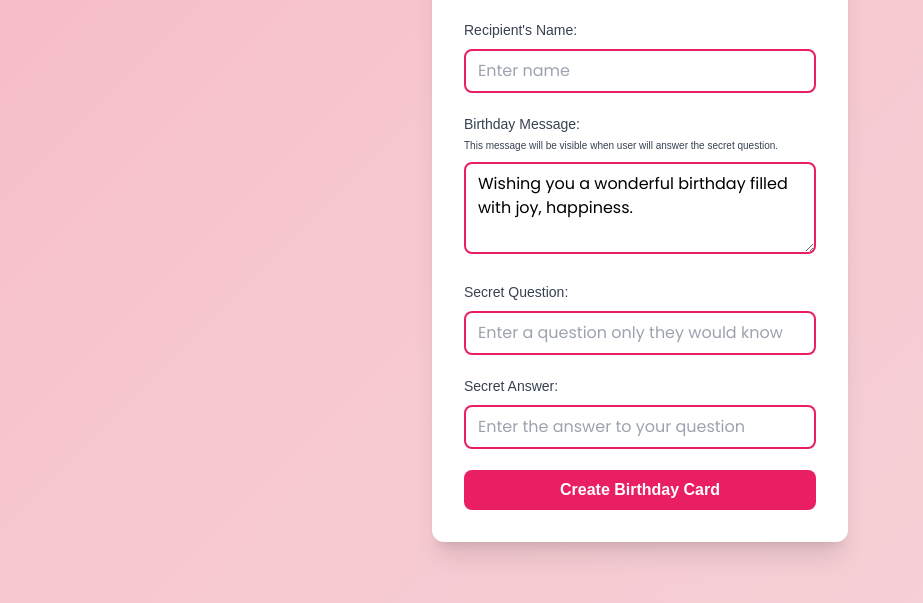
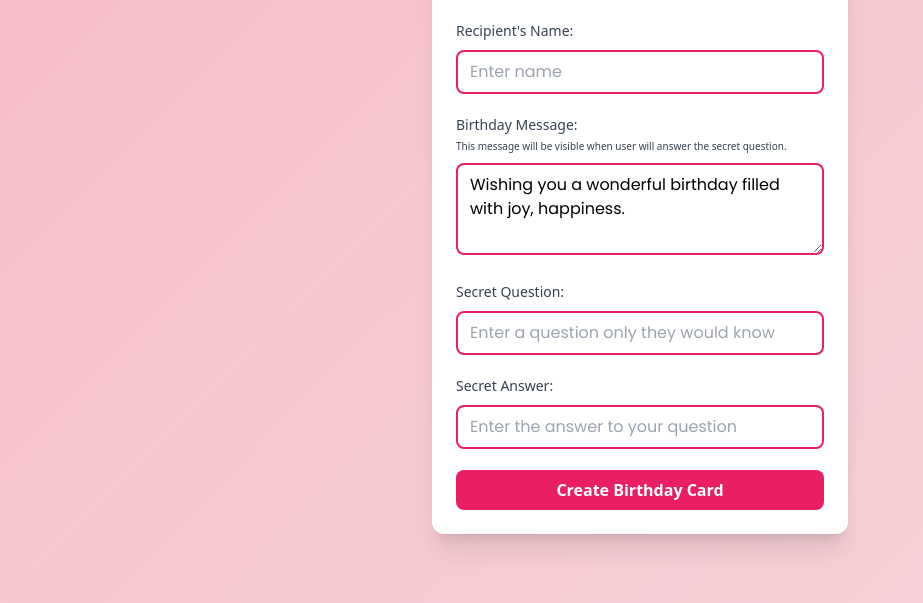
Before and after one commit to Sudhanshu934/birthday-special, a plain HTML site: page index.html in a window 1280 px wide. Shown: the part 197-800 px from the top of the page, without its empty margins (0-923 px from the left). Drawn offline with nearby package versions, Linux system fonts and the light colour scheme.

Commit message:
Update index.html

```diff
--- a/index.html
+++ b/index.html
@@ -2,7 +2,8 @@
 <html lang="en">
 <head>
     <meta charset="UTF-8">
-    <meta name="viewport" content="width=device-width, initial-scale=1.0">
+    <meta name="viewport" content="width=device-width, initial-scale=1">
+
     <link rel="icon" type="image/png" href="https://sudhanshu934.github.io/birthday-special/popper.png">
     <title>Interactive Birthday Card</title>
     <script src="https://cdn.tailwindcss.com"></script>
@@ -10,17 +11,7 @@
     <link href="https://fonts.googleapis.com/css2?family=Dancing+Script:wght@700&family=Pacifico&family=Poppins:wght@400;600;700&display=swap" rel="stylesheet">
     <style>
 
-      body {
-            display: flex;
-            flex-direction: column;
-            justify-content: center;
-            align-items: center;
-            min-height: 100vh;
-            margin: 0;
-            background: linear-gradient(135deg, #ffdde1, #ee9ca7);
-            overflow: hidden;
-            font-family: Arial, sans-serif;
-        }
+
 
         .envelope-container {
             position: relative;
@@ -669,8 +660,7 @@
       background: linear-gradient(135deg, #ffdde1, #ee9ca7, #f8c7d0, #f0e1e1); /* Your custom gradient colors */
       background-size: 400% 400%;
       animation: gradient 15s ease infinite;
-      height: 100vh;
-      margin: 0;
+
     }
 
     /* Keyframes for smooth gradient transition */
@@ -686,33 +676,6 @@
       }
     }
 
-/* CSS for the Initial Star Burst Effect */
-.burst-particle {
-    position: absolute;
-    pointer-events: none; /* So they don't interfere with clicks */
-    z-index: 15; /* Above envelope content but below modals */
-    opacity: 0; /* Start invisible */
-    /* Star shape using clip-path */
-    width: 18px;
-    height: 18px;
-    background-color: #ffd700; /* Gold */
-    clip-path: polygon(50% 0%, 61% 35%, 98% 35%, 68% 57%, 79% 91%, 50% 70%, 21% 91%, 32% 57%, 2% 35%, 39% 35%);
-}
-
-@keyframes starBurstAnimation {
-    0% {
-        opacity: 1;
-        transform: scale(0.3) rotate(0deg);
-    }
-    50% {
-        opacity: 0.8;
-        transform: scale(1.2) rotate(180deg);
-    }
-    100% {
-        opacity: 0;
-        transform: scale(0.5) rotate(360deg) translateY(-60px); /* Move upwards as it fades */
-    }
-}
 
 /* CSS for the Envelope Continuous Glow/Pulse Effect */
 .envelope-container.glowing {
@@ -738,33 +701,33 @@
 
     </style>
 </head>
-<body>
-    <div class="max-w-md w-full px-4">
+<body class="min-h-screen flex items-center justify-center bg-pink-100">
+    <div class="max-w-md w-full px-4 py-4">
         <!-- Welcome Screen -->
-        <div id="welcome-screen" class="p-6 md:p-8 mb-6 mt-6 rounded-xl shadow-xl bg-white">
+        <div id="welcome-screen" class="bg-white rounded-xl shadow-xl p-6 text-center">
             <h1 class="text-3xl font-bold birthday-title mb-4">Birthday Card Creator</h1>
             <p class="mb-6">Create a special birthday card with a secret message!</p>
 
             <div class="space-y-4">
                 <div>
                     <label for="recipient-name" class="block text-left text-sm font-medium text-gray-700 mb-1">Recipient's Name:</label>
-                    <input type="text" id="recipient-name" class="input-field text-base" placeholder="Enter name" value="">
+                    <input type="text" id="recipient-name" class="input-field" placeholder="Enter name" value="">
                 </div>
 
                 <div>
                     <label for="birthday-message" class="block text-left text-sm font-medium text-gray-700 mb-1">Birthday Message:</label>
                     <label for="birthday-message" class="block text-left text-[10px] font-extralight text-gray-700 mb-1">This message will be visible when user will answer the secret question.</label>
-                    <textarea id="birthday-message-input" class="input-field text-base" rows="3" placeholder="Write your birthday wishes here...">Wishing you a wonderful birthday filled with joy, happiness.</textarea>
+                    <textarea id="birthday-message-input" class="input-field" rows="3" placeholder="Write your birthday wishes here...">Wishing you a wonderful birthday filled with joy, happiness.</textarea>
                 </div>
 
                 <div>
                     <label for="secret-question" class="block text-left text-sm font-medium text-gray-700 mb-1">Secret Question:</label>
-                    <input type="text" id="secret-question" class="input-field text-base" placeholder="Enter a question only they would know" value="">
+                    <input type="text" id="secret-question" class="input-field" placeholder="Enter a question only they would know" value="">
                 </div>
 
                 <div>
                     <label for="secret-answer" class="block text-left text-sm font-medium text-gray-700 mb-1">Secret Answer:</label>
-                    <input type="text" id="secret-answer" class="input-field text-base" placeholder="Enter the answer to your question" value="">
+                    <input type="text" id="secret-answer" class="input-field" placeholder="Enter the answer to your question" value="">
                 </div>
 
                 <button id="create-card-btn" class="btn w-full">Create Birthday Card</button>
```
